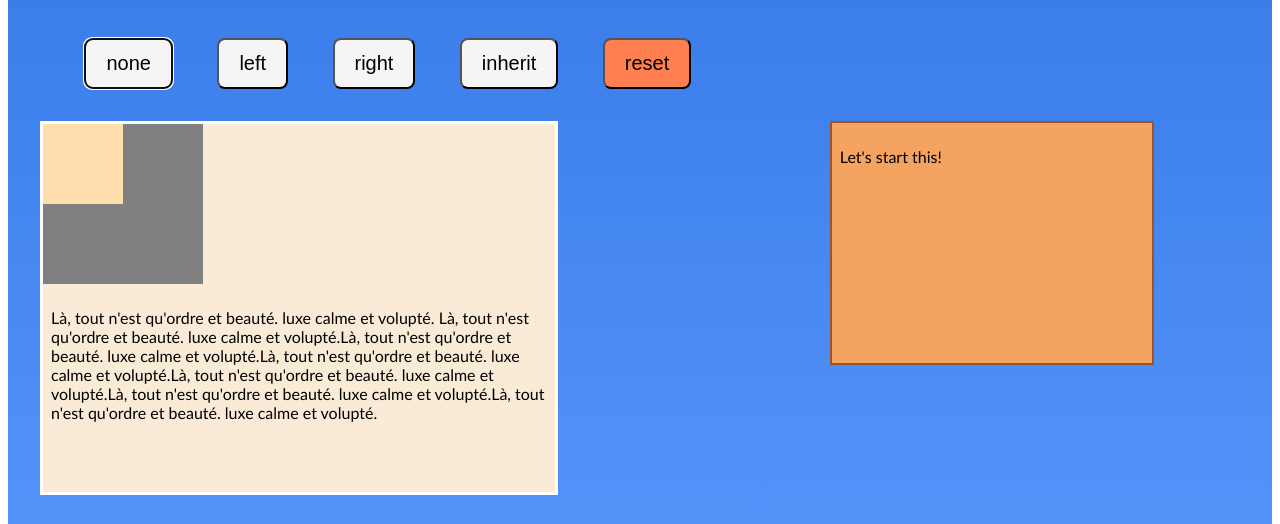
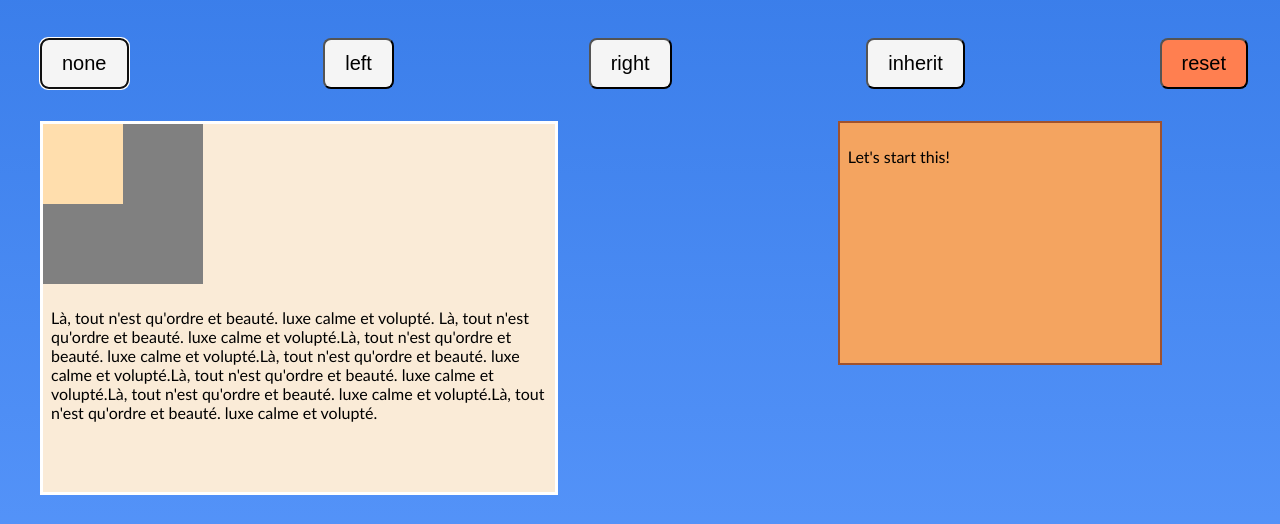
Before and after one commit to nezlicodes/Teach-me-floats, a plain HTML site: page index.html in a window 1280 px wide. Shown: the part 84-608 px from the top of the page. Drawn offline with Linux system fonts and the light colour scheme.

Commit message:
new commit

```diff
--- a/index.css
+++ b/index.css
@@ -1,19 +1,23 @@
-.container{
+body{
+    background-image: linear-gradient(to bottom, #377be8, #5a98fc);
+    background-size: cover;
+
+}
+
+.container{display:grid;
     font-family:'Trebuchet MS', 'Lucida Sans Unicode', 'Lucida Grande', 'Lucida Sans', Arial, sans-serif;
-    background-image: linear-gradient(to bottom, #377be8, #5a98fc);
-    background-repeat: no-repeat;
-    display:grid;
     padding-left: 2em;
     padding-right: 1.5em;
     grid-template-columns: repeat(autofill,minmax(250px, 1fr));
+    grid-template-row: repeat(6, auto);
 
-    grid-template-areas: "t  t  "
-                        " buttons reset"
+    grid-template-areas: "t  t"
+                        "buttons buttons"
                          "c text"
                          "c text"
                          "c text"
                          ". f ";
-   grid-row-gap:2em;
+   grid-gap:2em;
 
 }
 
@@ -49,8 +53,9 @@
 .buttons{
     grid-area: buttons;
     display: flex;
-    justify-content: space-evenly;
+    justify-content: space-between;
     flex-wrap: wrap;
+    flex:1;
 }
 
 .t {
@@ -89,11 +94,12 @@
     align-self: center;
 }
 
-button:not(.reset){
+button{
     font-size: 1.25em;
     padding: 0.75rem 1.25rem;
     border-radius: 0.5rem;
     background-color: whitesmoke;
+
 
 }
 .reset{
```
